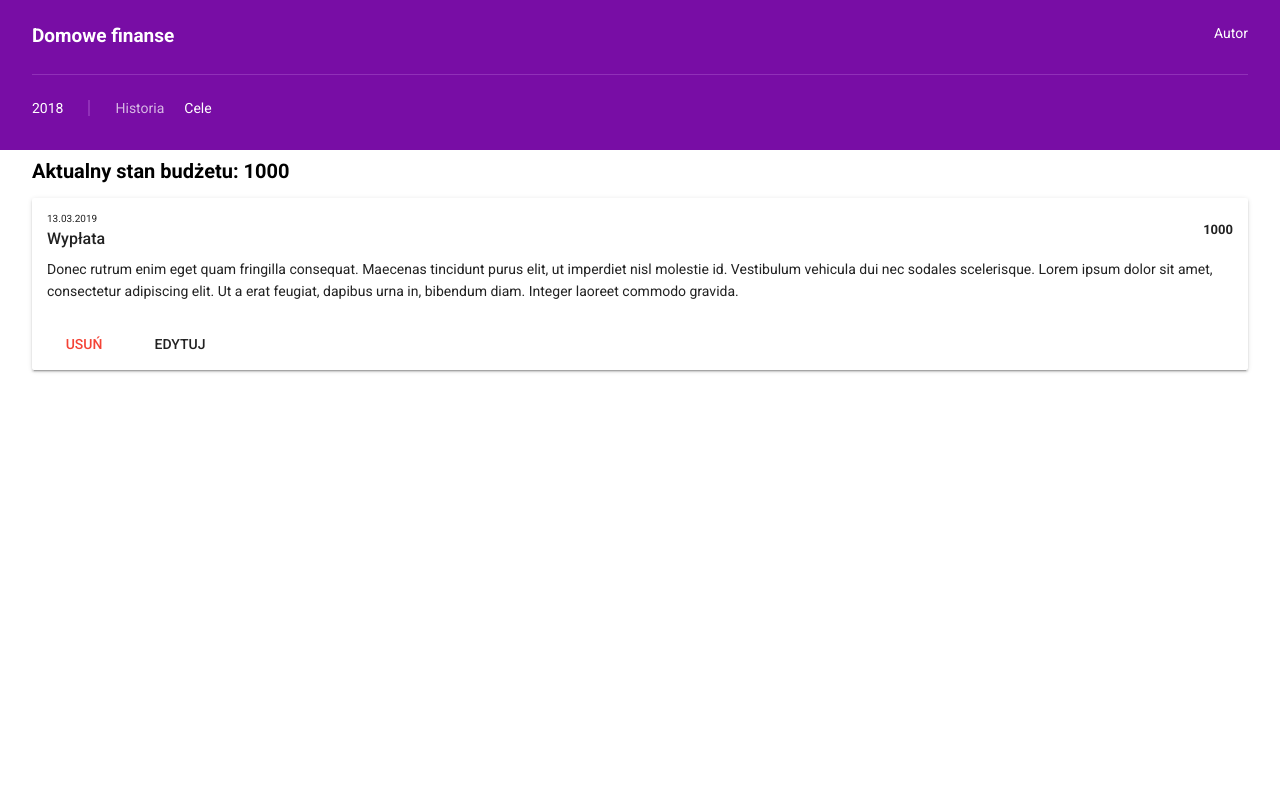
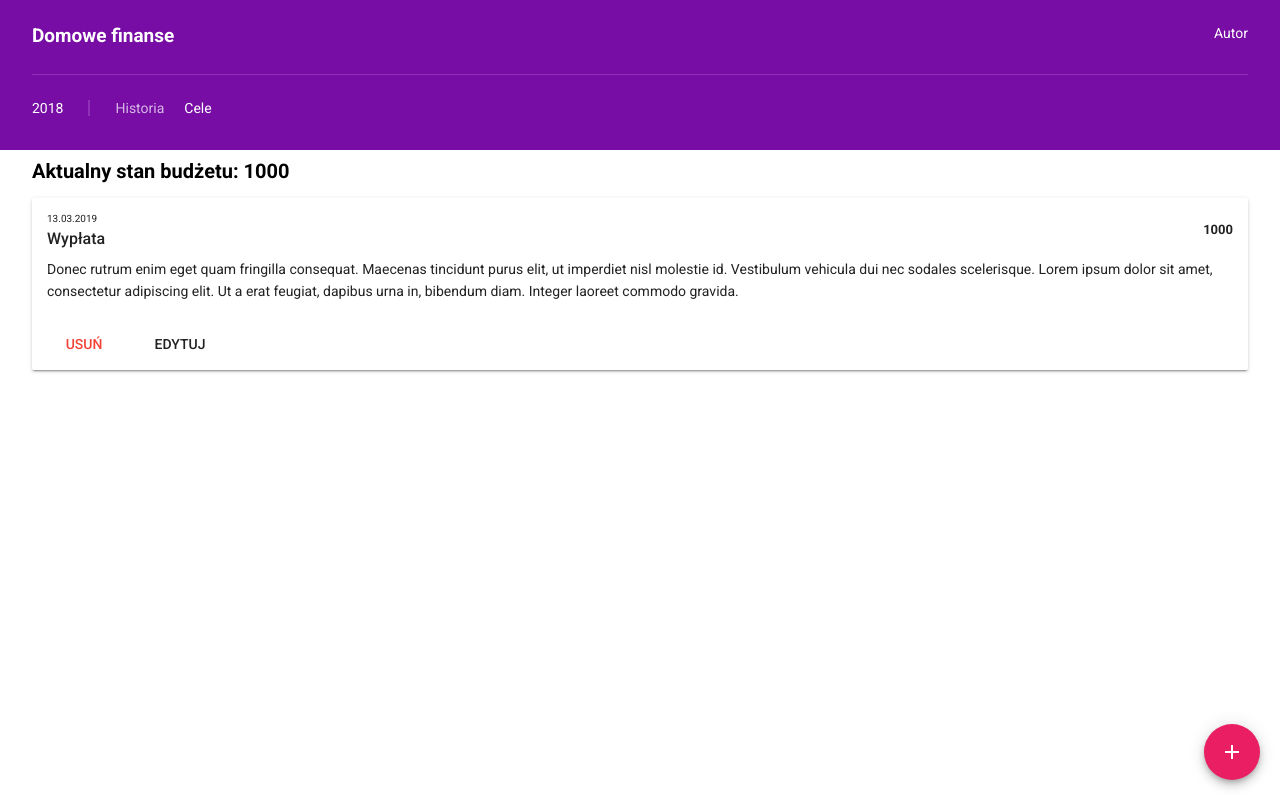
Before and after one commit to Pashozator/vue-household-finances, a Vue app: page /history in a window 1280 px wide. Built offline with nearby package versions, Linux system fonts and the light colour scheme.

Commit message:
feat: add fab button

```diff
--- a/src/App.vue
+++ b/src/App.vue
@@ -23,6 +23,21 @@
 				</div>
 			</div>
 		</header>
+		<v-menu top offset-y>
+			<template v-slot:activator="{ on }">
+				<v-btn class="fab" color="pink" dark absolute fab v-on="on">
+					<v-icon>add</v-icon>
+				</v-btn>
+			</template>
+			<v-list>
+				<v-list-tile @click="addOperation()">
+					<v-list-tile-title>Dodaj operację</v-list-tile-title>
+				</v-list-tile>
+				<v-list-tile @click="addGoal()">
+					<v-list-tile-title>Dodaj cel</v-list-tile-title>
+				</v-list-tile>
+			</v-list>
+		</v-menu>
 		<router-view/>
 	</div>
 </template>
@@ -33,7 +48,15 @@
 		data: () => ({
 			year: new Date().getFullYear(),
 			title: 'Domowe finanse'
-		})
+		}),
+		methods: {
+			addGoal: function () {
+				console.log('add goal')
+			},
+			addOperation: function () {
+				console.log('add operation')
+			}
+		}
 	}
 </script>
 
@@ -45,6 +68,16 @@
 	* {
 		box-sizing: border-box;
 		font-family: 'Roboto', sans-serif;
+	}
+
+	html, body {
+		width: 100%;
+		height: 100%;
+	}
+
+	.fab {
+		bottom: 20px;
+		right: 20px;
 	}
 
 	.wrapper {
```
